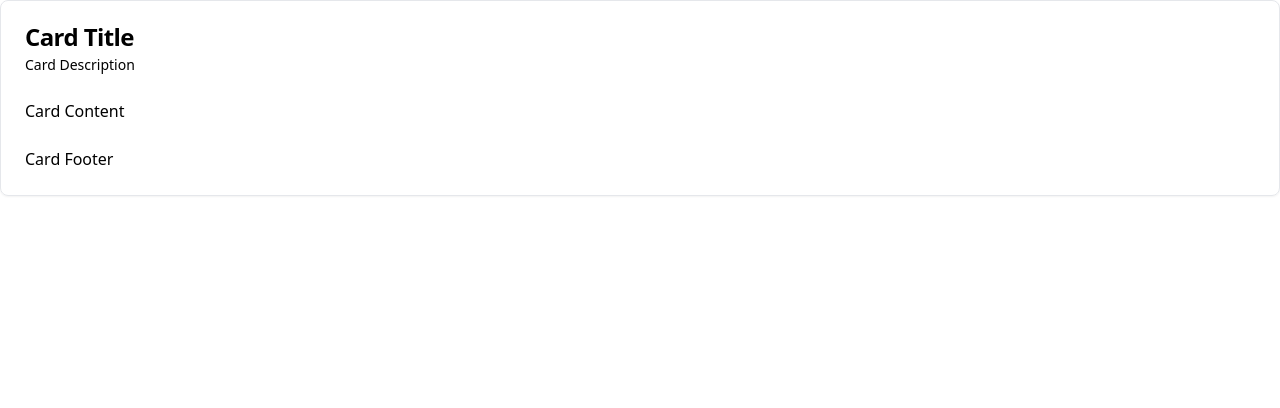
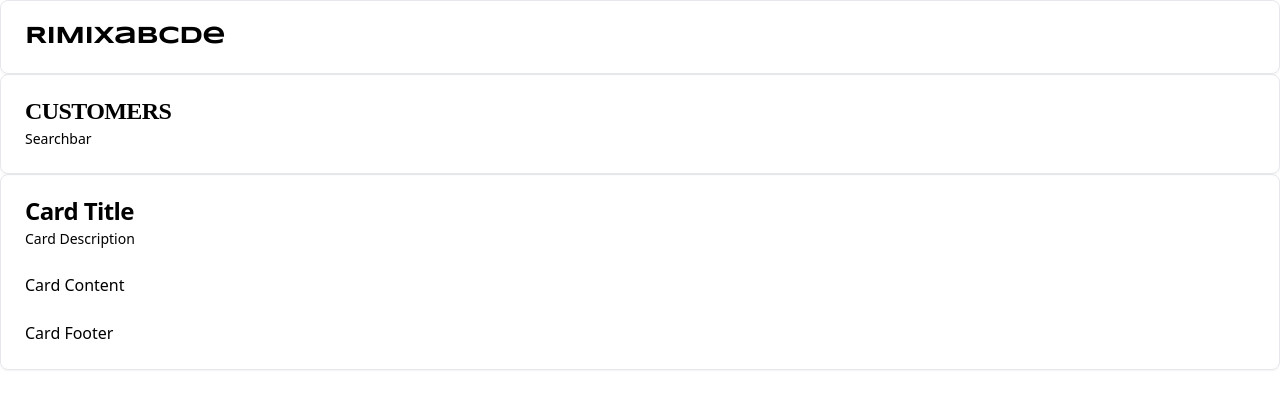
Before and after one commit to EngelbertTeh/Hair-Records-Management-System, a Next.js app: page /en/customers in a window 1280 px wide. Shown: the top 408 px of the page. Built offline with nearby package versions, Linux system fonts and the light colour scheme.

Commit message:
config and added NextFont

```diff
--- a/src/app/en/customers/page.tsx
+++ b/src/app/en/customers/page.tsx
@@ -6,9 +6,25 @@ import {
   CardHeader,
   CardTitle,
 } from '@/components/ui/card';
+import { syncopateBold } from '@/lib/fonts';
+import { Fragment } from 'react';
 
-export default function Search() {
+export default function CustomerList() {
   return (
+    <Fragment>
+      <Card className="card">
+        <CardHeader>
+          <CardTitle className={`${syncopateBold.className}`}>
+            RIMIXabcde
+          </CardTitle>
+        </CardHeader>
+      </Card>
+      <Card className="card">
+        <CardHeader>
+          <CardTitle className="header">CUSTOMERS</CardTitle>
+          <CardDescription>Searchbar</CardDescription>
+        </CardHeader>
+      </Card>
       <Card>
         <CardHeader>
           <CardTitle>Card Title</CardTitle>
@@ -21,5 +37,6 @@ export default function Search() {
           <p>Card Footer</p>
         </CardFooter>
       </Card>
+    </Fragment>
   );
 }
--- a/src/app/globals.css
+++ b/src/app/globals.css
@@ -80,3 +80,18 @@
     }
   }
 }
+
+@layer components {
+  .card {
+    & .brand {
+      @apply bg-red-500 center text-[22px] font-[var(--font-syncopate)];
+    }
+    & .header {
+      @apply center font-['--font-syncopate'];
+    }
+  }
+}
+
+.center {
+  @apply flex;
+}
--- a/src/app/layout.tsx
+++ b/src/app/layout.tsx
@@ -1,11 +1,15 @@
 import type { Metadata } from 'next';
-import { Quicksand, Syncopate } from 'next/font/google';
+
+import {
+  quickSandRegular,
+  quickSandSmBold,
+  syncopateBold,
+  syncopateRegular,
+} from '@/lib/fonts';
 import './globals.css';
 
-const quickSand = Quicksand({ subsets: ['latin'] });
-const syncopate = Syncopate({ weight: '400', subsets: ['latin'] });
 export const metadata: Metadata = {
-  title: 'Rimix',
+  title: 'RIMIX',
   description: '美发沙龙和学院',
 };
 
@@ -17,7 +21,14 @@ export default function RootLayout({
   //TODO: Understand NextFont
   return (
     <html lang="en">
-      <body className={`${[syncopate.className, quickSand.className]}`}>
+      <body
+        className={`${[
+          syncopateRegular.className,
+          syncopateBold.className,
+          quickSandRegular.className,
+          quickSandSmBold.className,
+        ]} `}
+      >
         {children}
       </body>
     </html>
--- a/src/app/not-found.tsx
+++ b/src/app/not-found.tsx
@@ -1,7 +1,7 @@
 export default function NotFound() {
   return (
     <>
-      <h1>HOHO NOT FOUND baby!!!</h1>
+      <h1>NOT FOUND</h1>
       <p>Status 404</p>
     </>
   );
--- /dev/null
+++ b/src/lib/fonts.ts
@@ -0,0 +1,24 @@
+import { Quicksand, Syncopate } from 'next/font/google';
+
+export const quickSandRegular = Quicksand({
+  subsets: ['latin'],
+  variable: '--font-quicksand-regular',
+  weight: '400',
+});
+export const quickSandSmBold = Quicksand({
+  subsets: ['latin'],
+  variable: '--font-quicksand-smbold',
+  weight: '600',
+});
+
+export const syncopateRegular = Syncopate({
+  subsets: ['latin'],
+  variable: '--font-syncopate',
+  weight: '400',
+});
+
+export const syncopateBold = Syncopate({
+  subsets: ['latin'],
+  variable: '--font-syncopate',
+  weight: '700',
+});
--- a/tailwind.config.ts
+++ b/tailwind.config.ts
@@ -9,14 +9,15 @@ const config = {
     './src/**/*.{ts,tsx}',
   ],
   prefix: '',
+
   theme: {
-    container: {
-      center: true,
-      padding: '2rem',
-      screens: {
-        '2xl': '1400px',
-      },
-    },
+    // container: {
+    //   center: true,
+    //   padding: '2rem',
+    //   screens: {
+    //     '2xl': '1400px',
+    //   },
+    // },
     extend: {
       // colors: {
       //   border: "hsl(var(--border))",
```
Lines whose indentation alone changed are shown as unchanged.
